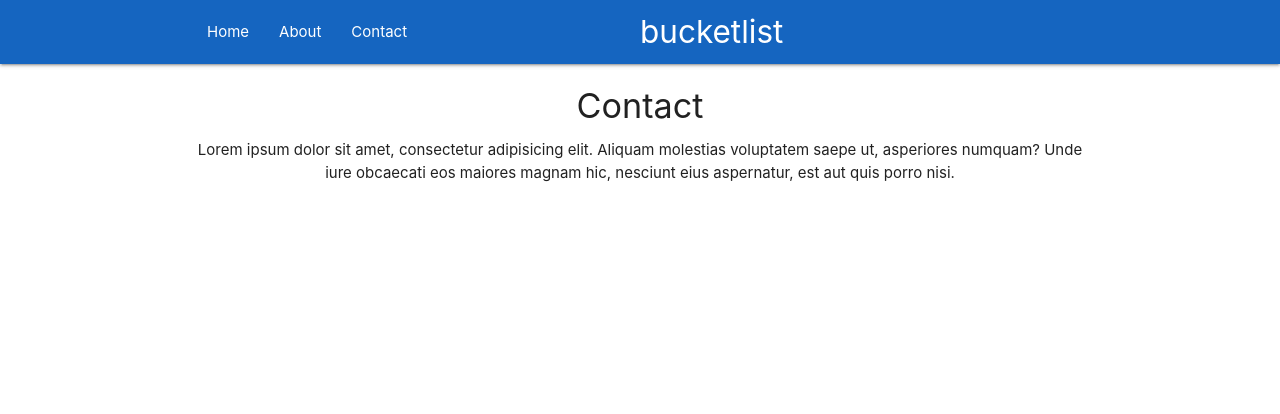
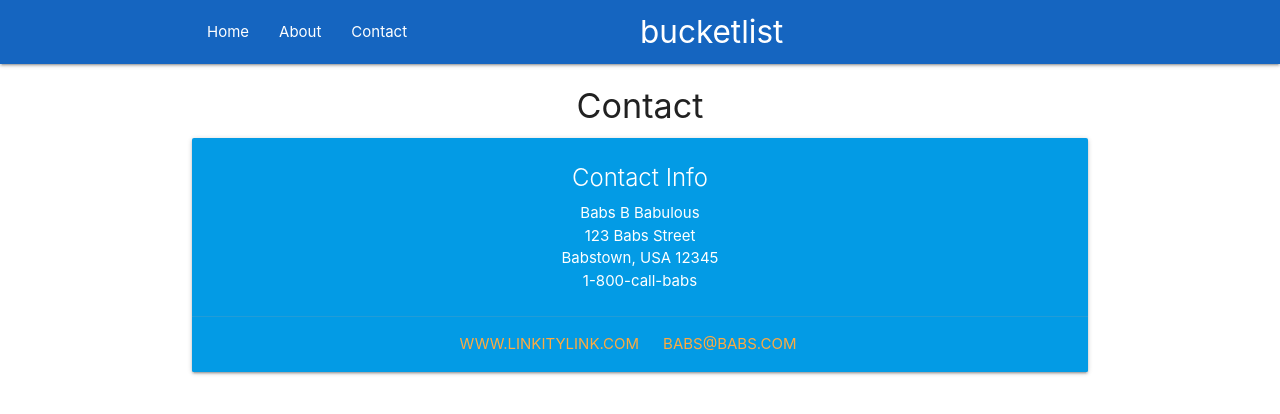
Before and after one commit to SilverBright/bucketlist-app-client, a React (Create React App) app: page /contact in a window 1280 px wide. Shown: the top 414 px of the page. Built offline with nearby package versions, Linux system fonts and the light colour scheme.

Commit message:
add contact information and about page

```diff
--- a/src/components/About.js
+++ b/src/components/About.js
@@ -3,8 +3,8 @@ import React from 'react';
 const About = () => {
   return (
     <div className="container">
-      <h4 className="center">About</h4>
-      <p>Lorem ipsum dolor sit amet, consectetur adipisicing elit. Aliquam molestias voluptatem saepe ut, asperiores numquam? Unde iure obcaecati eos maiores magnam hic, nesciunt eius aspernatur, est aut quis porro nisi.</p>
+      <h3 className="center">About</h3>
+      <h5>This is my wild and wacky bucketlist.</h5>
     </div>
   )
 }
--- a/src/components/Button.js
+++ b/src/components/Button.js
@@ -4,7 +4,7 @@ const Button = () => {
   // console.log(props.style);
   return(
       <button>
-        Great idea!
+        Add your idea
       </button>)
 }
 
--- a/src/components/Contact.js
+++ b/src/components/Contact.js
@@ -4,8 +4,28 @@ const Contact = () => {
   return (
     <div className="container">
       <h4 className="center">Contact</h4>
-      <p>Lorem ipsum dolor sit amet, consectetur adipisicing elit. Aliquam molestias voluptatem saepe ut, asperiores numquam? Unde iure obcaecati eos maiores magnam hic, nesciunt eius aspernatur, est aut quis porro nisi.</p>
+
+
+    <div class="row">
+    <div class center="col s12 m6">
+      <div class="card light-blue darken-1">
+        <div class="card-content white-text">
+          <span class="card-title">Contact Info</span>
+          <p>Babs B Babulous</p>
+          <p>123 Babs Street</p>
+          <p>Babstown, USA 12345</p>
+          <p>1-800-call-babs</p>
+
+        </div>
+        <div class="card-action">
+          <a href="#">www.linkitylink.com</a>
+          <a href="#">babs@babs.com</a>
+
+        </div>
+      </div>
     </div>
+  </div>
+  </div>
   )
 }
 
--- a/src/components/Home.js
+++ b/src/components/Home.js
@@ -6,8 +6,8 @@ class Home extends Component {
   render() {
     return (
       <div className="container">
-        <h4 className="center">Home</h4>
-          <p>Lorem ipsum dolor sit amet, consectetur adipisicing elit. Aliquam molestias voluptatem saepe ut, asperiores numquam? Unde iure obcaecati eos maiores magnam hic, nesciunt eius aspernatur, est aut quis porro nisi.</p>
+        <h4 className="center">Welcome</h4>
+          <h5>Things to do before you kick that bucket.</h5>
           <div className="ideas-app container">
             <div>
               <AddIdea addIdea={this.addIdea} />
--- a/src/components/Ideas.js
+++ b/src/components/Ideas.js
@@ -17,7 +17,7 @@ render() {
         <div className="card-content-small">
       <span className="card-title purple-text">{ idea.body }</span>
         <br/>
-        <button onClick={() => this.props.deleteIdea(idea.id)}>bad idea</button>
+        <button onClick={() => this.props.deleteIdea(idea.id)}>Done!</button>
       </div>
     </div>
   )
```
